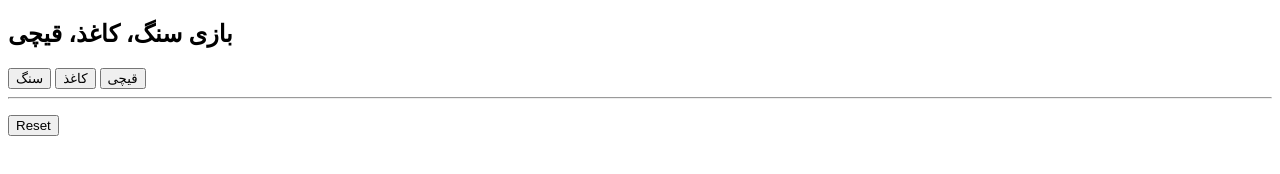
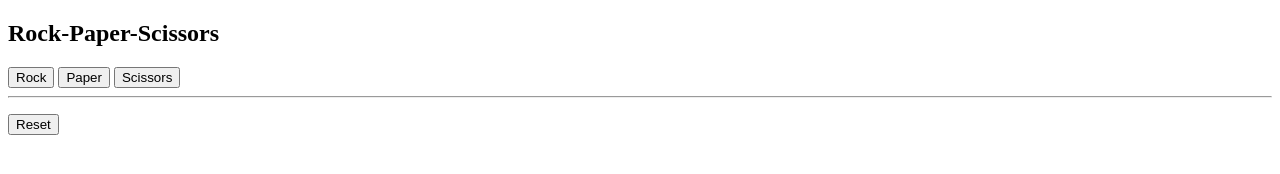
Before and after one commit to frezaie74/Rock-Paper-Scissors, a plain HTML site: page index.html in a window 1280 px wide. Drawn offline with Linux system fonts and the light colour scheme.

Commit message:
Update index.html

```diff
--- a/index.html
+++ b/index.html
@@ -6,11 +6,11 @@
 </head>
 <body>
 
-  <h2>بازی سنگ، کاغذ، قیچی </h2>
+  <h2>Rock-Paper-Scissors</h2>
 
-  <button onclick="playRound('rock')">سنگ</button>
-  <button onclick="playRound('paper')">کاغذ</button>
-  <button onclick="playRound('scissors')">قیچی</button>
+  <button onclick="playRound('rock')">Rock</button>
+  <button onclick="playRound('paper')">Paper</button>
+  <button onclick="playRound('scissors')">Scissors</button>
   <hr>
 
 
```
